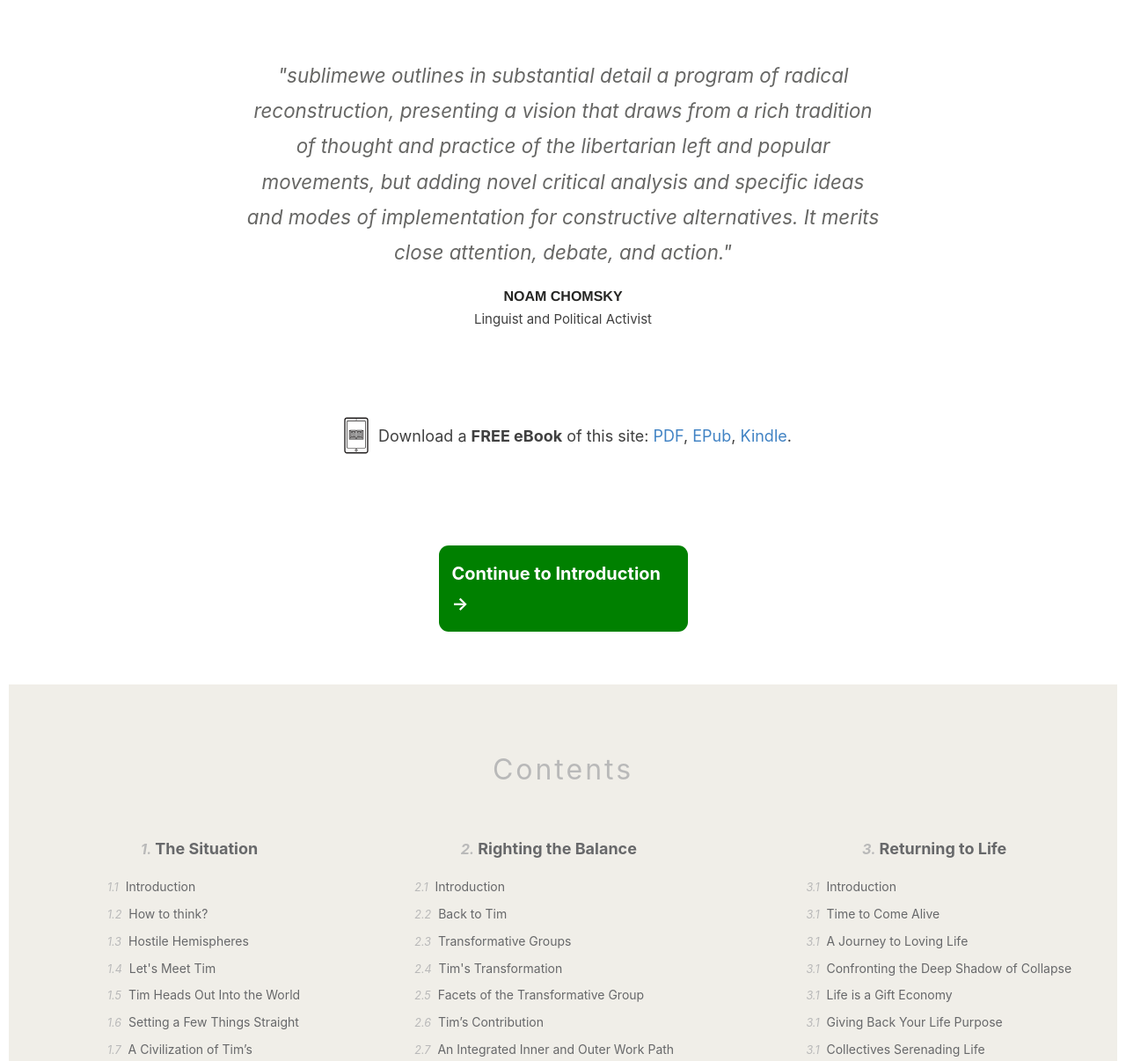
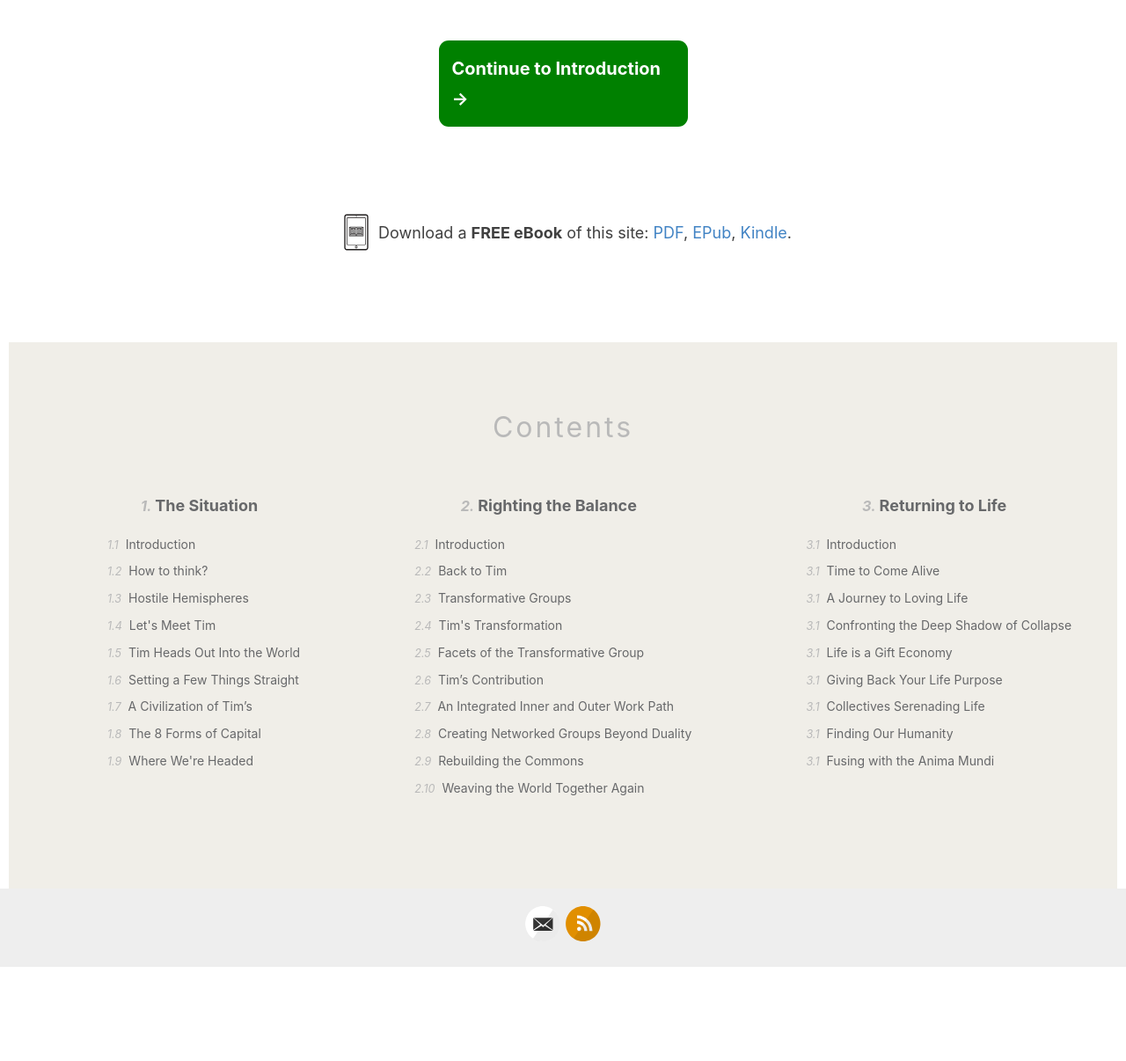
Before and after one commit to larriant/sublimewe, a Jekyll site: the page built from index.html, in a window 1280 px wide and 1400 px high, scrolled down 1139 px, cut to the strip 194-1400 px from the top of the window. Shown: the whole strip at 88% size. Built offline with Jekyll 4.4.1, drawn with Linux system fonts in a browser that asks for light colours; the list of posts is cut into pages by our own code; after the commit the page ends 2432 px from its top, so only the background shows below that.

Commit message:
Temporarily removing quote

```diff
--- a/index.html
+++ b/index.html
@@ -7,11 +7,11 @@ layout: default
   <h1>Welcome to <i>Deeper Reflexive Living</i></h1>
   <p><i>sublimewe</i> is a social technology for birthing new life harmonious human cultures that are deeply entwined with land, lineage and ancestory. It's a we-space techonology for creating groups who can tap into the deep resources of their collective intelligence. It does this by allowing them resolve and integrate any differences between the participants whether they are intellectual or coming from the heart.</p>
   <iframe src="https://sublimeweuk.substack.com/embed" width="480" height="320" style="border:1px solid #EEE; background:white; margin: 50px auto; display: block;" frameborder="0" scrolling="no"></iframe>
-  <p class="quote">"sublimewe outlines in substantial detail a program of radical reconstruction, presenting a vision that draws from a rich tradition of thought and practice of the libertarian left and popular movements, but adding novel critical analysis and specific ideas and modes of implementation for constructive alternatives. It merits close attention, debate, and action."</p>
-  <p class="endorser"> Noam Chomsky</p>
-  <p class="endorserRole">Linguist and Political Activist</p>
+  <!-- <p class="quote">"sublimewe outlines in substantial detail a program of radical reconstruction, presenting a vision that draws from a rich tradition of thought and practice of the libertarian left and popular movements, but adding novel critical analysis and specific ideas and modes of implementation for constructive alternatives. It merits close attention, debate, and action."</p> -->
+  <!-- <p class="endorser"> Noam Chomsky</p> -->
+  <!-- <p class="endorserRole">Linguist and Political Activist</p> -->
+  <a href="{{ site.baseurl }}/what/" class="button linkButton">Continue to Introduction →</a>
   <p class="ebookText"><img src="{{ site.baseurl }}/images/ebook.svg" class="ebookSVG" />Download a <b>FREE eBook</b> of this site: <a>PDF</a>, <a>EPub</a>, <a>Kindle</a>.</p>
-  <a href="{{ site.baseurl }}/what/" class="button linkButton">Continue to Introduction →</a>
   <div class="contents">
     <h1>Contents</h1>
     <ul class="contentsList">
```
